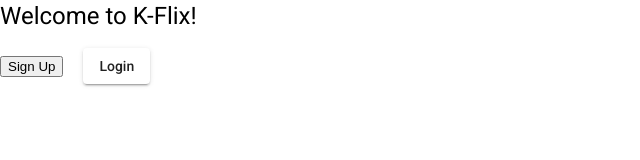
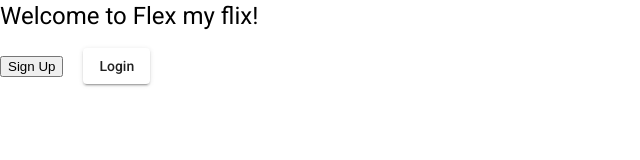
Before and after one commit to deliretik/myFlix-Angular-client, an Angular app: page / in a window 1280 px wide. Shown: the top 160 px of the page, without its empty margins (0-640 px from the left). Built offline with nearby package versions, Linux system fonts and the light colour scheme.

Commit message:
updated html

```diff
--- a/src/app/app.component.html
+++ b/src/app/app.component.html
@@ -1,6 +1,6 @@
 <div class="main-page">
   <h1>
-    Welcome to K-Flix!
+    Welcome to Flex my flix!
   </h1>
   <button
     Mat-raised-button
```
